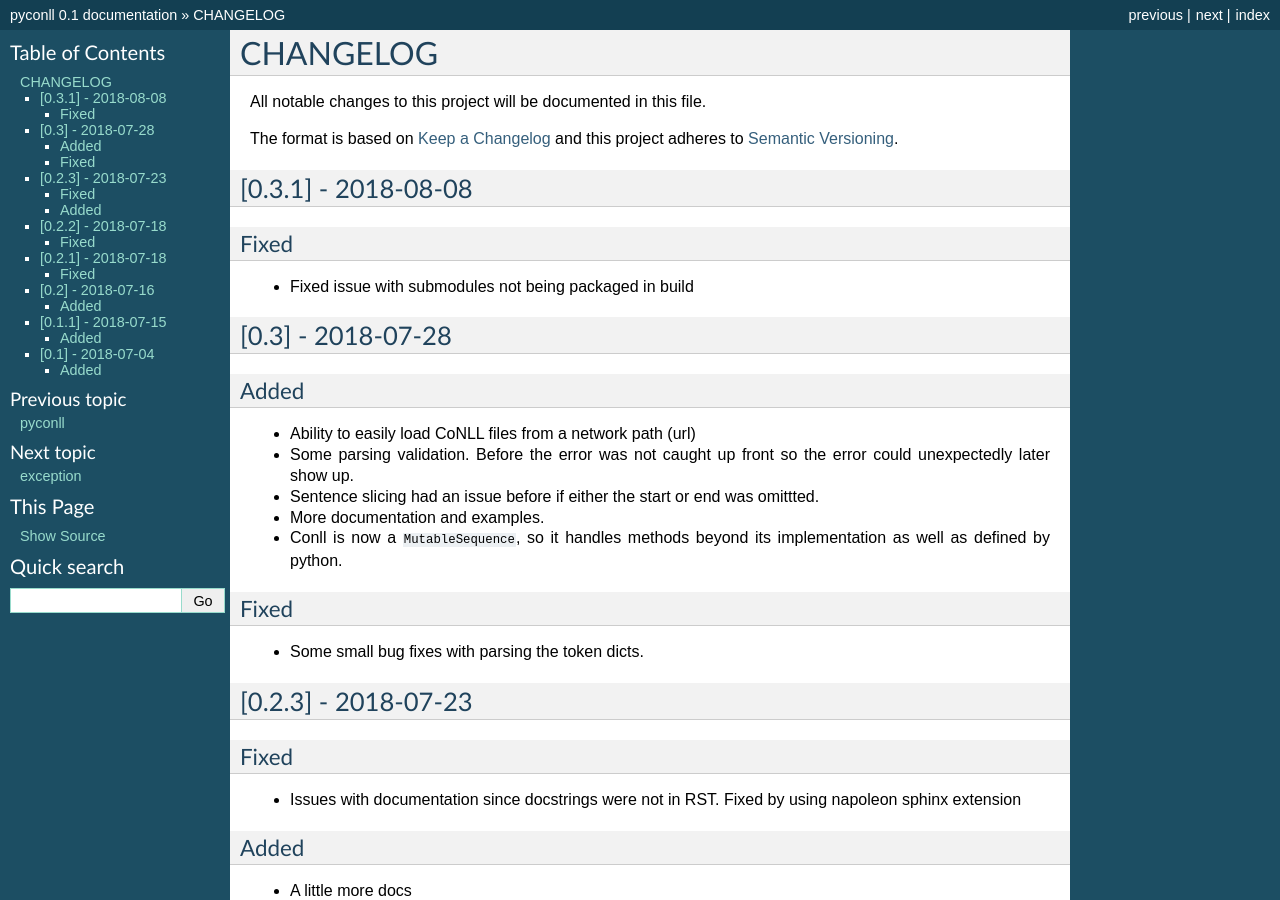
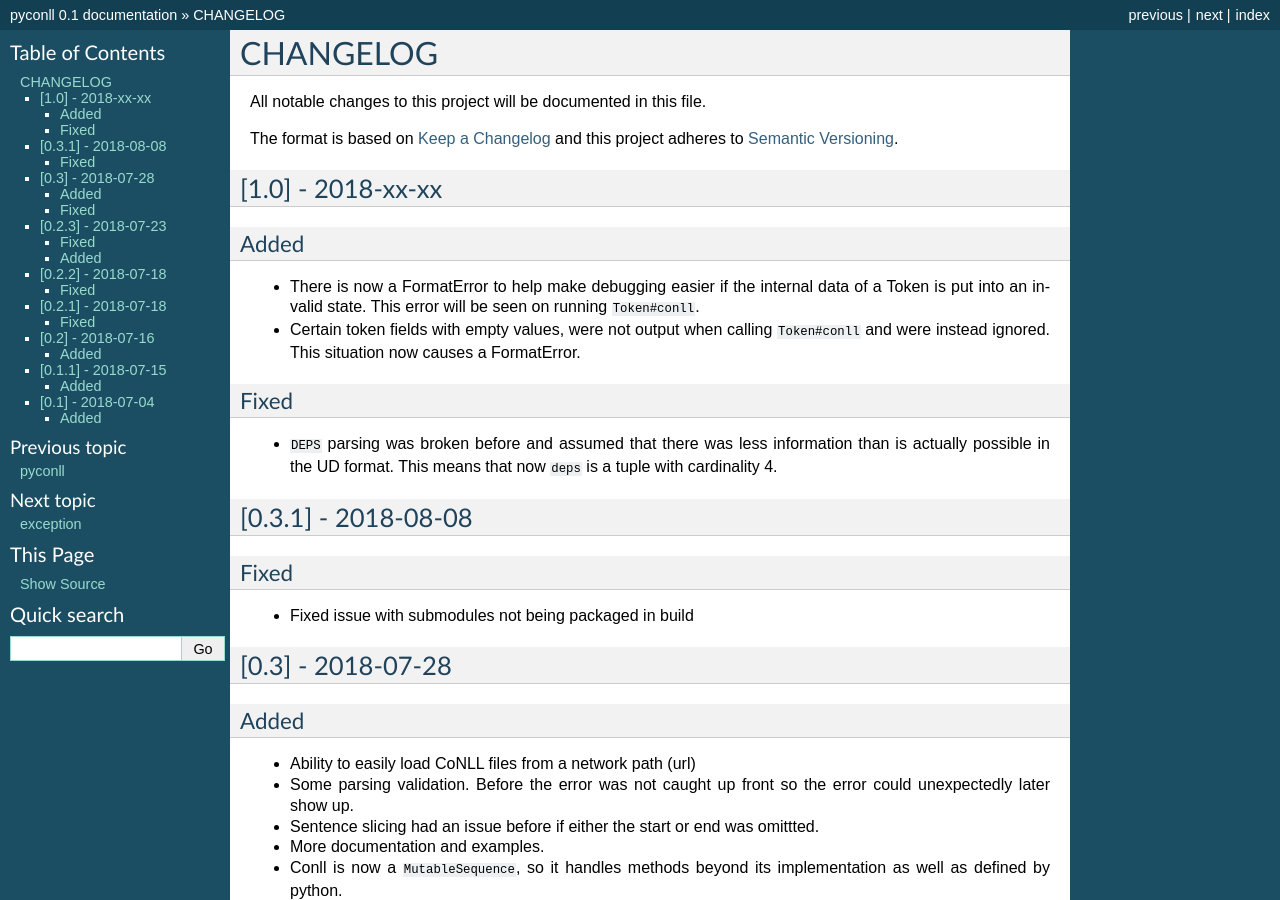
Before and after one commit to pyconll/pyconll, a Sphinx documentation site: the page built from docs/changelog.rst, in a window 1280 px wide and 900 px high. Built offline with Sphinx 7.4.7, drawn with Linux system fonts in a browser that asks for light colours.

Commit message:
Updates needed for a new release and more documentation.

```diff
--- a/CHANGELOG.rst
+++ b/CHANGELOG.rst
@@ -6,6 +6,26 @@ All notable changes to this project will be documented in this file.
 The format is based on `Keep a
 Changelog <http://keepachangelog.com/en/1.0.0/>`__ and this project
 adheres to `Semantic Versioning <http://semver.org/spec/v2.0.0.html>`__.
+
+[1.0] - 2018-xx-xx
+------------------
+
+Added
+~~~~~
+
+-  There is now a FormatError to help make debugging easier if the
+   internal data of a Token is put into an invalid state. This error
+   will be seen on running ``Token#conll``.
+-  Certain token fields with empty values, were not output when calling
+   ``Token#conll`` and were instead ignored. This situation now causes a
+   FormatError.
+
+Fixed
+~~~~~
+
+-  ``DEPS`` parsing was broken before and assumed that there was less
+   information than is actually possible in the UD format. This means
+   that now ``deps`` is a tuple with cardinality 4.
 
 [0.3.1] - 2018-08-08
 --------------------
--- a/README.rst
+++ b/README.rst
@@ -6,7 +6,7 @@ pyconll
 *Easily work with **CoNLL** files using the familiar syntax of
 **python**.*
 
-The current version is 0.3.1. This version is fully functional, stable,
+The current version is 1.0. This version is fully functional, stable,
 tested, documented, and actively developed.
 
 Links
--- a/docs/pyconll/unit/token.rst
+++ b/docs/pyconll/unit/token.rst
@@ -31,7 +31,7 @@ feats
 
 deps
 ~~~~~~~~~~~~~~~~~~~~~~~~~~~~~~~~~~~
-``deps`` is also a dictionary of attribute value pairs, but there is only one value, so the values are ``strings``.
+``deps`` is also a dictionary of attribute value pairs, where the values are tuples of cardinality 4. Most Universal Dependencies, only use a token index and relation in the ``deps``, but according to documentation, there are up to 4 components in this field, not including the token index. Note that this fixed parsing was introduced in version 1.0 and is not backward compatible. When adding new ``deps``, the values should also be of 4 tuples therefore.
 
 misc
 ~~~~~~~~~~~~~~~~~~~~~~~~~~~~~~~~~~~
--- a/setup.py
+++ b/setup.py
@@ -21,7 +21,7 @@ def read(fn):
 setup(
     name = 'pyconll',
     packages = find_packages(),
-    version = '0.3.1',
+    version = '1.0',
     description = 'Read and maniuplate CoNLL files',
     long_description = read('README.rst'),
     author = 'Matias Grioni',
```
Also changed, not shown: CHANGELOG.md (+8 -0 lines), README.md (+1 -1 lines), 2 other files.
